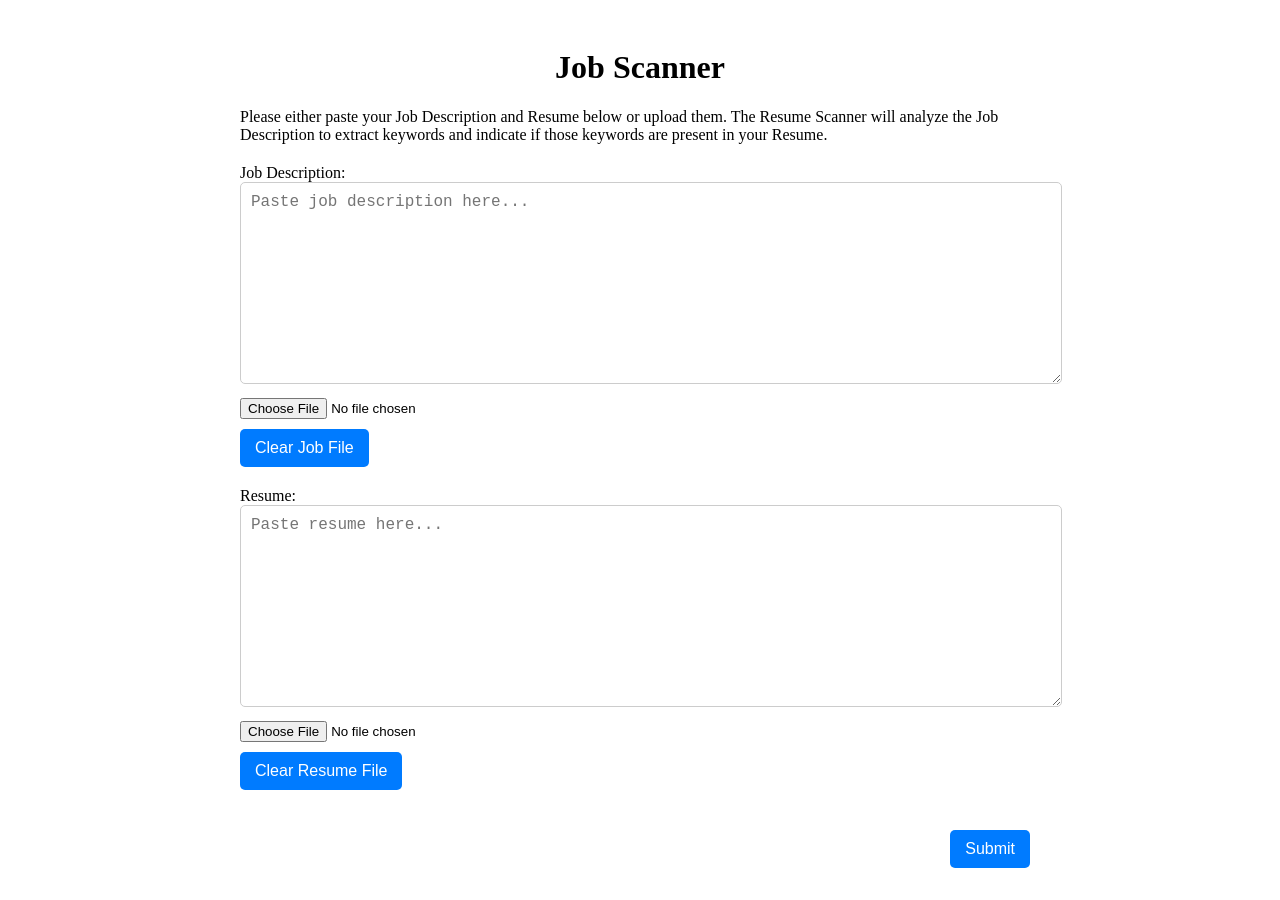
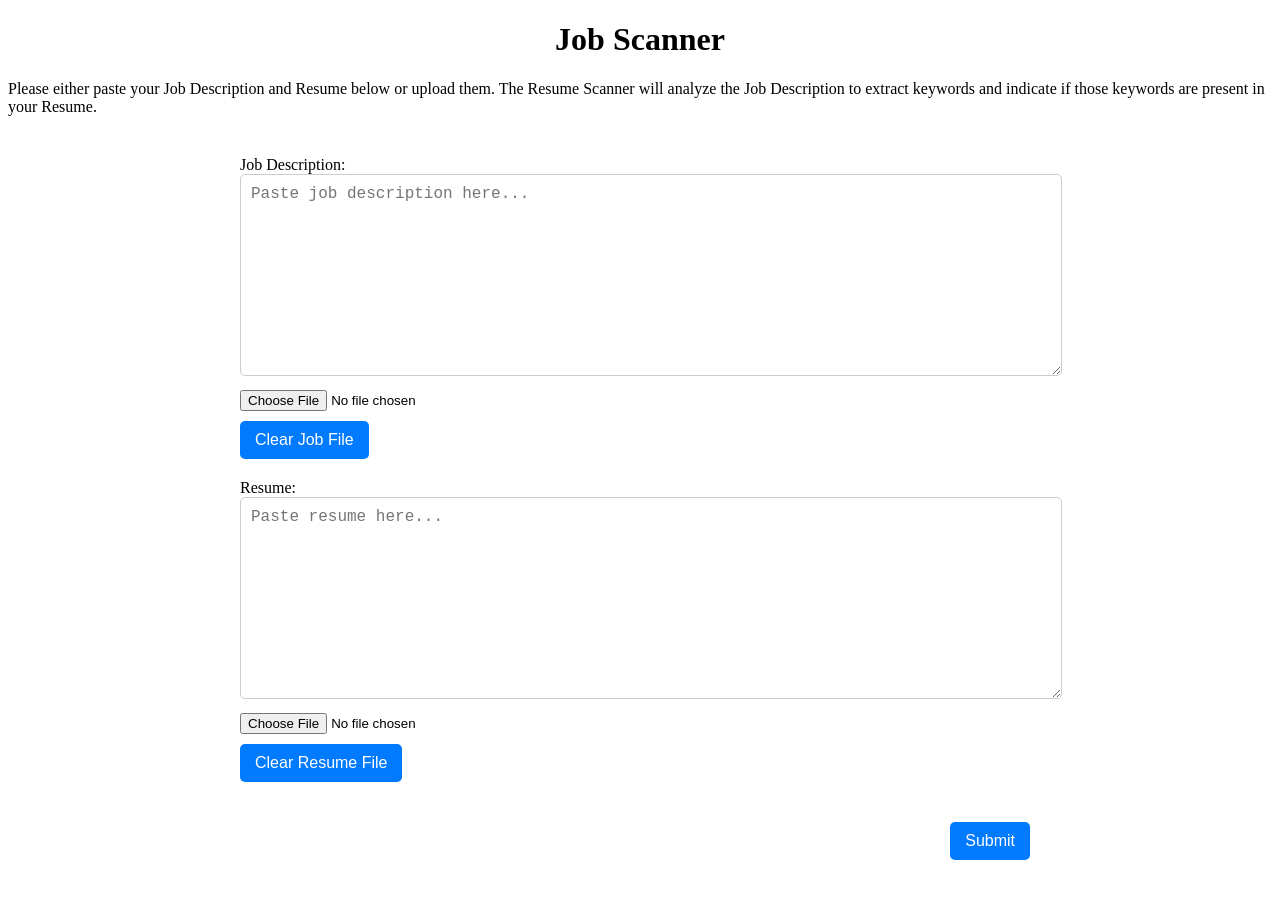
Before and after one commit to rjhalliday/rjhalliday.github.io, a Jekyll site: the page resumescan/index.html, which Jekyll copies as it is, in a window 1280 px wide. Built offline with Jekyll 4.4.1, drawn with Linux system fonts in a browser that asks for light colours.

Commit message:
Update index.html
making this look better with google ad placements

```diff
--- a/resumescan/index.html
+++ b/resumescan/index.html
@@ -5,11 +5,24 @@
     <meta name="viewport" content="width=device-width, initial-scale=1.0">
     <title>Job Description and Resume</title>
     <link rel="stylesheet" href="styles.css">
+    <!-- Add Google Ads script here -->
 </head>
 <body>
+    <div class="ads-container">
+        <div class="ad-sidebar" id="ad-sidebar-left">
+            <!-- Google AdSense code for left sidebar -->
+        </div>
+    </div>
+
+    <div class="main-container">
+        <header>
+            <h1>Job Scanner</h1>
+            <p>
+                Please either paste your Job Description and Resume below or upload them. The Resume Scanner will analyze the Job Description to extract keywords and indicate if those keywords are present in your Resume.
+            </p>
+        </header>
+
         <div class="container">
-        <h1>Job Scanner</h1>
-        <p>Please either paste your Job Description and Resume below or upload them. The Resume Scanner will analyze the Job Description to extract keywords and indicate if those keywords are present in your Resume.
             <form id="job-resume-form">
                 <!-- Job Description Inputs -->
                 <div class="form-section">
@@ -32,10 +45,18 @@
                     <button type="submit">Submit</button>
                 </div>
             </form>
+
             <div id="loading" class="loading">
                 <div class="spinner"></div>
             </div>
             <div id="result" class="result"></div>
+        </div>
+    </div>
+
+    <div class="ads-container">
+        <div class="ad-sidebar" id="ad-sidebar-right">
+            <!-- Google AdSense code for right sidebar -->
+        </div>
     </div>
 
     <script src="https://cdnjs.cloudflare.com/ajax/libs/pdf.js/2.16.105/pdf.min.js"></script>
```
Lines whose indentation alone changed are shown as unchanged.
